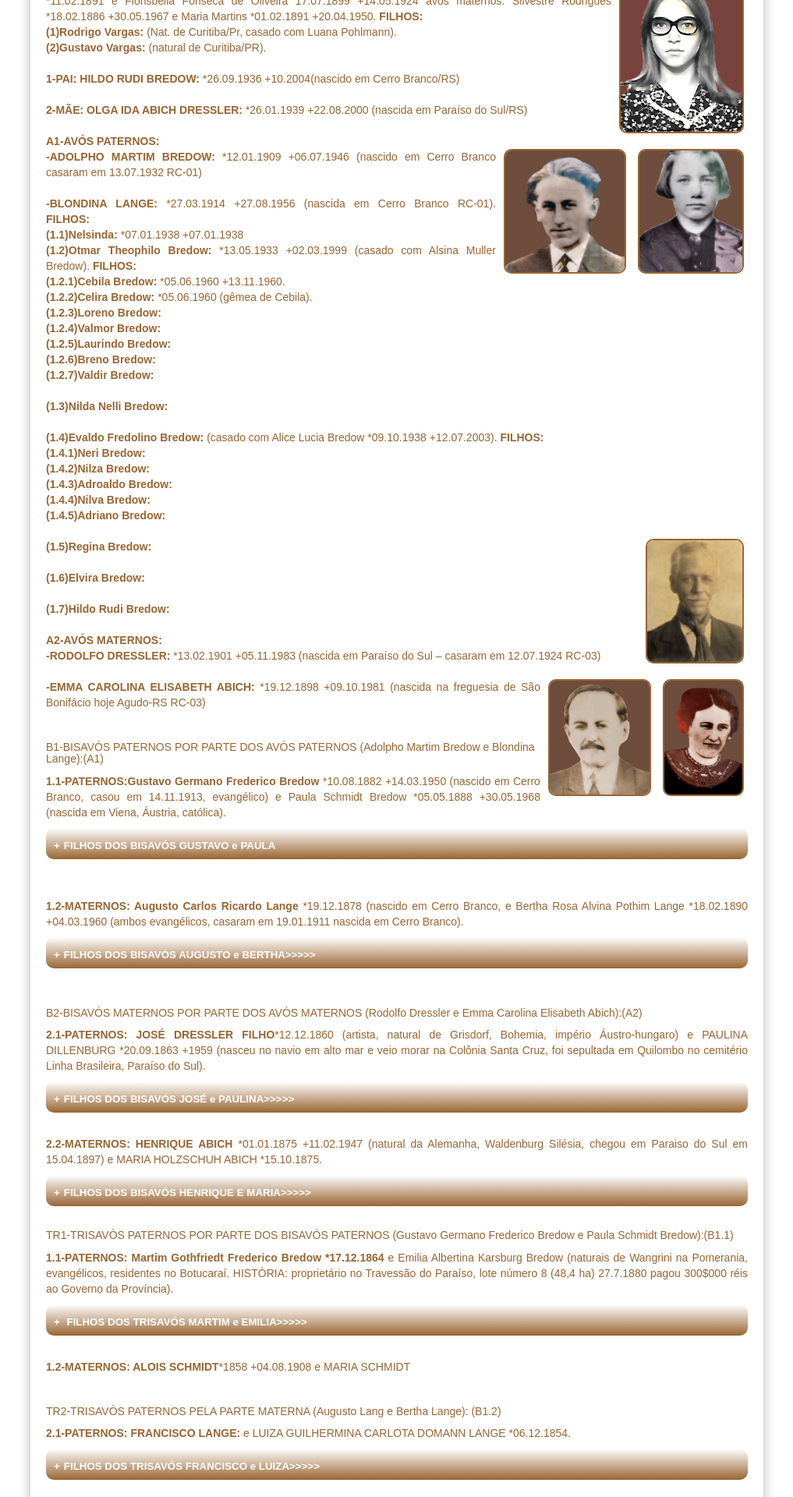
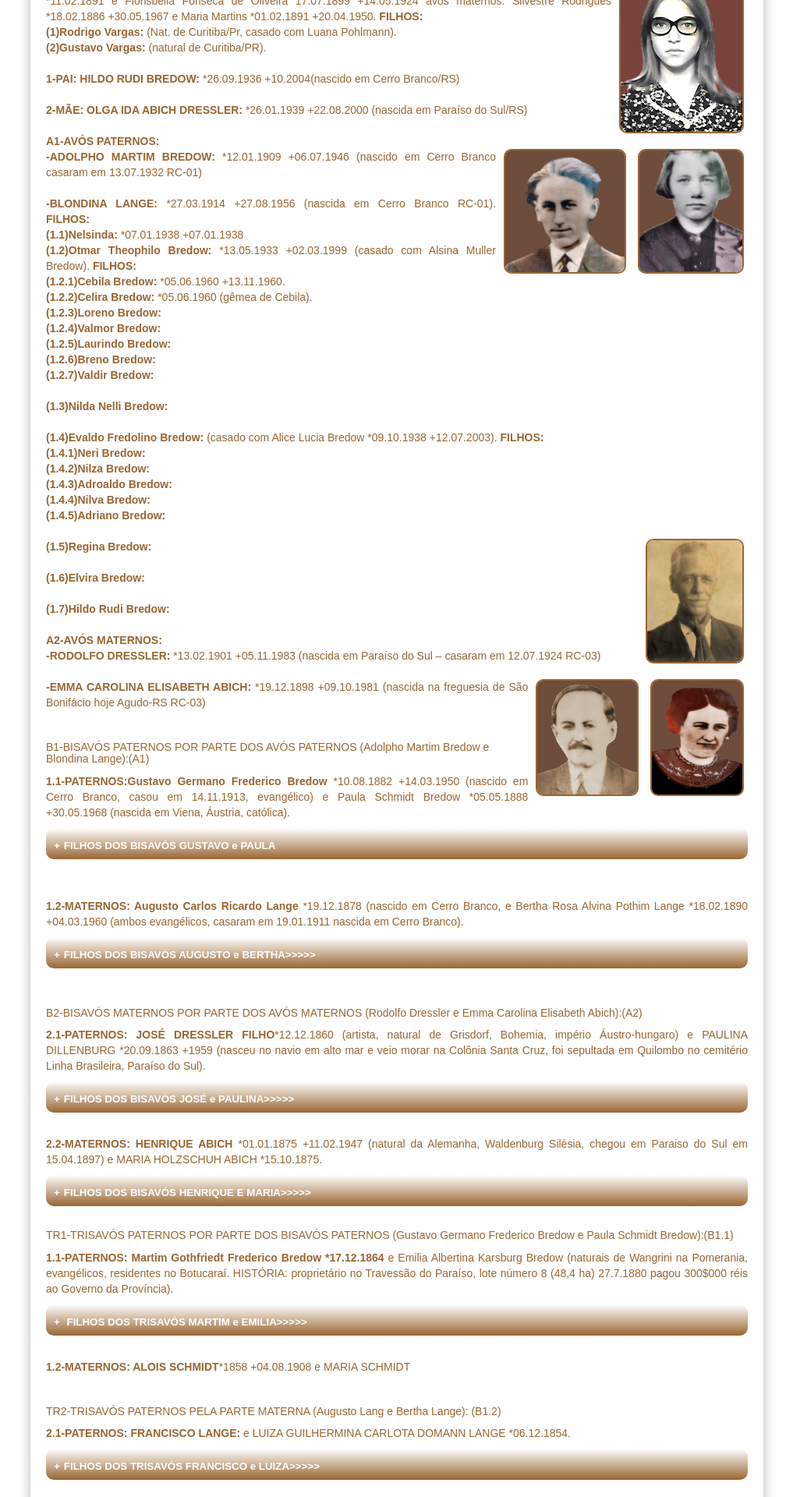
Before and after one commit to claudiovargas1955/claudiovargas1955.github.io, a Jekyll site: the page built from _pages/arvore-genealogica-de-roselia-renita-bredow.html, in a window 1280 px wide. Shown: the part 1071-2991 px from the top of the page at 78% size, without its empty margins (131-1148 px from the left). Built offline with Jekyll 4.4.1, drawn with Linux system fonts in a browser that asks for light colours; some web fonts are replaced.

Commit message:
Update arvore-genealogica-de-roselia-renita-bredow.html

```diff
--- a/_pages/arvore-genealogica-de-roselia-renita-bredow.html
+++ b/_pages/arvore-genealogica-de-roselia-renita-bredow.html
@@ -128,7 +128,7 @@ Fonseca de Oliveira 17.07.1899 +14.05.1924 avós maternos: Silvestre Rodrigues *
 <b>A2-AVÓS MATERNOS:</b><br>
 
 <b>-RODOLFO DRESSLER:</b> *13.02.1901 +05.11.1983 (nascida em Paraíso do Sul – casaram em 12.07.1924 RC-03)<br/><br>
-<img class="dir1" style="float:right"; src="/images/bisavó.jpg"; height="150px"; title="bisavó Paula Schmidt Bredow";/>
+<img class="dir1" style="float:right"; src="/images/bisavó.jpg"; height="150px" width="120px"; title="bisavó Paula Schmidt Bredow";/>
 <img class="dir1" style="float:right"; src="/images/bisavo.jpg"; height="150px"; title="bisavô Gustavo Germano Frederico Bredow";/>
 <b>-EMMA CAROLINA ELISABETH ABICH:</b> *19.12.1898 +09.10.1981 (nascida na freguesia de São Bonifácio hoje Agudo-RS RC-03)</p><br>
 
```
